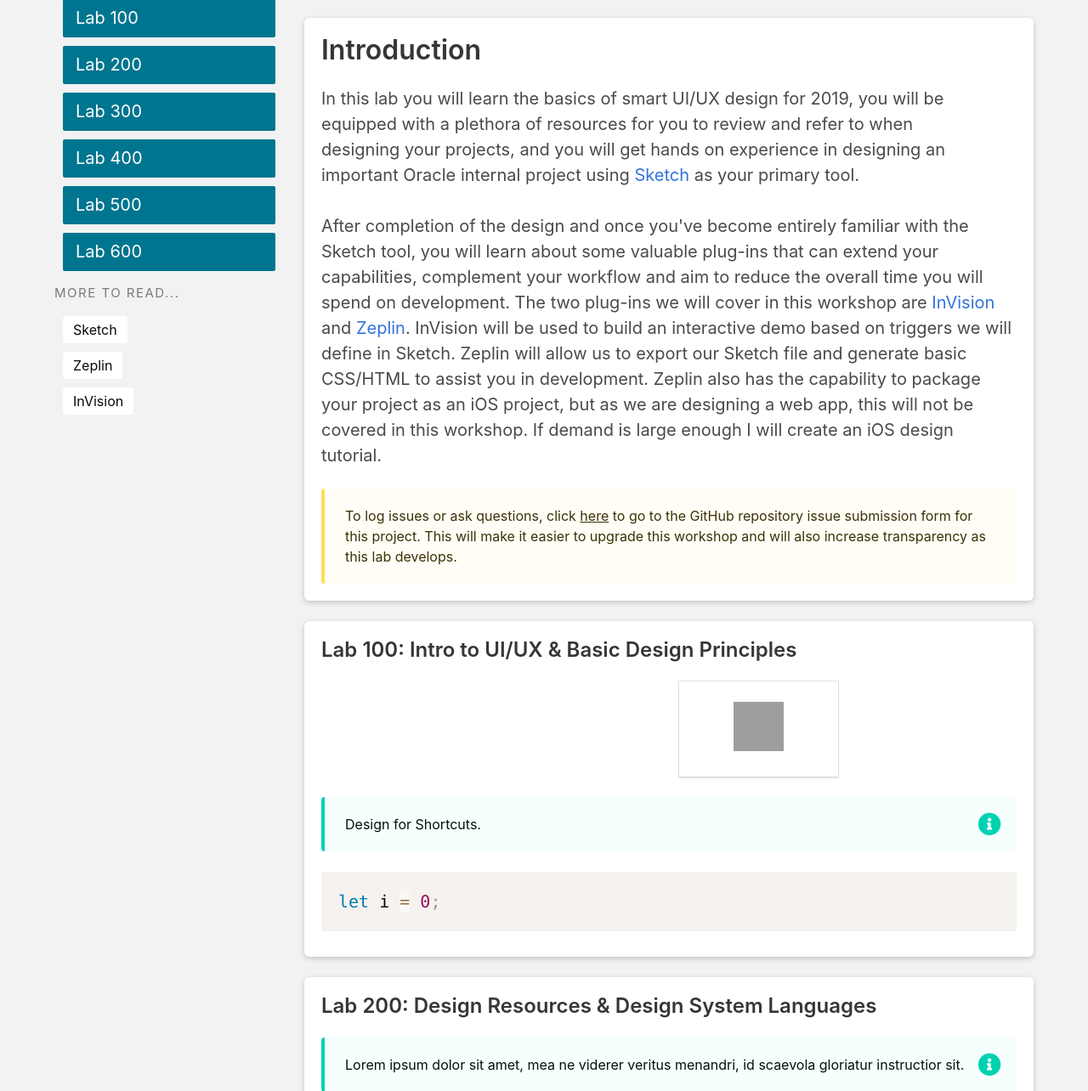
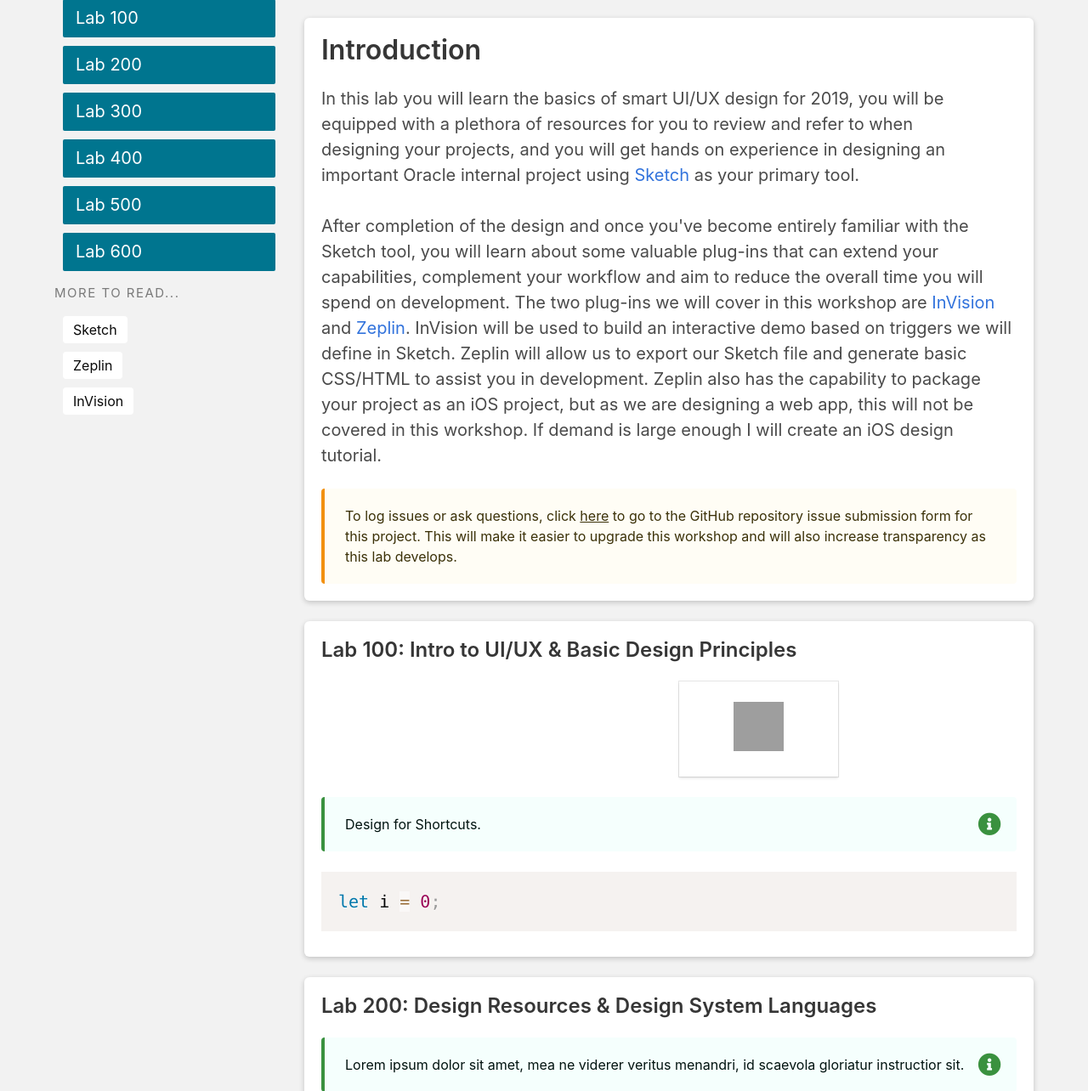
Before and after one commit to gueroso/workshop, a PHP site: page / in a window 1280 px wide; the page is wider, and only the part inside the window is pictured. Shown: the part 320-1604 px from the top of that part at 85% size. Run offline with PHP 8.4, Linux system fonts and the light colour scheme; some libraries are stand-ins or nearby versions; grey boxes are pictures that could not be loaded.

Commit message:
more style changes
added additional oracle branded colors and also created and added a hub favicon

```diff
--- a/j2h/index.html
+++ b/j2h/index.html
@@ -35,8 +35,8 @@ $.getJSON(jsonRequestUrl, function foo(result) {
 
 <head>
   <meta charset="UTF-8">
-  <title>Oracle Workshops</title>
-  <link rel="icon" type="image/png" sizes="32x32" href="../images/favicon.png">
+  <title>Hub Workshops: Sketch Design Primer</title>
+  <link rel="shortcut icon" type="image/png" href="img/hub-favicon.png">
   <link rel="stylesheet" href="https://cdnjs.cloudflare.com/ajax/libs/normalize/5.0.0/normalize.min.css">
   <link rel='stylesheet prefetch' href='https://cdnjs.cloudflare.com/ajax/libs/bulma/0.7.2/css/bulma.css'>
   <link rel='stylesheet prefetch' href='https://use.fontawesome.com/releases/v5.3.1/css/all.css'>
--- a/j2h/stylesheet.css
+++ b/j2h/stylesheet.css
@@ -12,6 +12,19 @@ li {margin: 10px}
 
 .hero.is-primary {
 background: linear-gradient(to top right, #003b4d 10%, #00758f);
+}
+
+
+.message.is-warning .message-body {
+  border-color: #f29111;
+}
+
+.message.is-primary .message-body {
+  border-color: #3a913f;
+}
+
+.has-text-primary {
+  color: #3a913f !important;
 }
 
 .box {
```
Also changed, not shown: j2h/img/hub-favicon.png (added), 3 other files.
